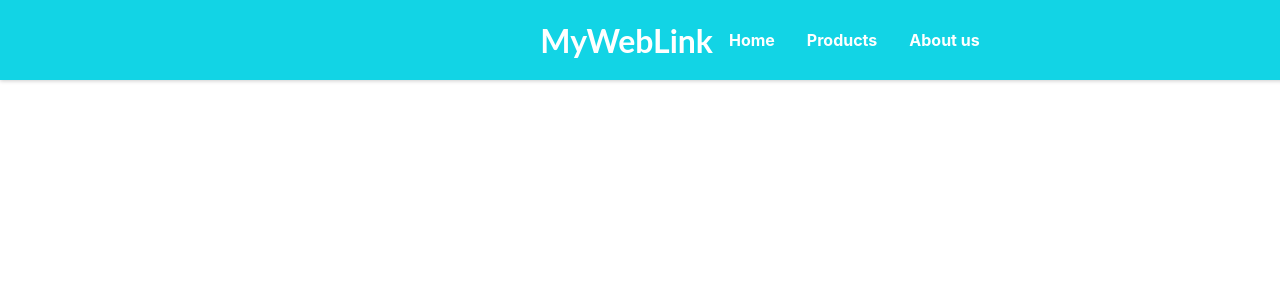
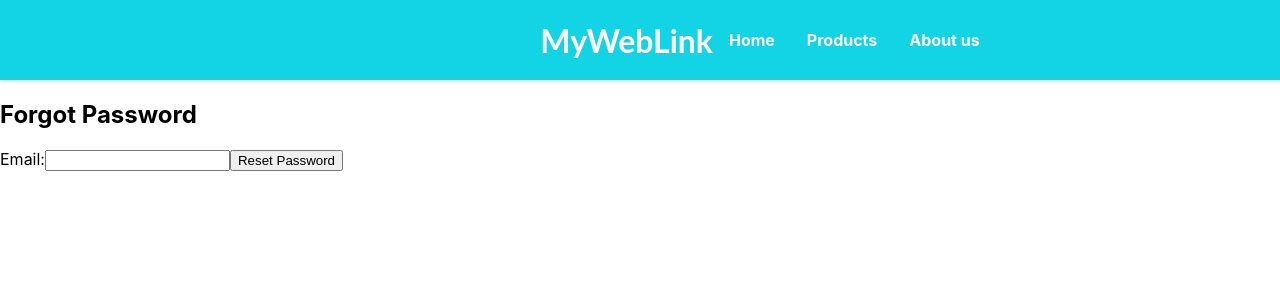
Before and after one commit to murari9945/expense-tracker, a React (Create React App) app: page /forgot-password in a window 1280 px wide. Shown: the top 300 px of the page. Built offline with nearby package versions, Linux system fonts and the light colour scheme.

Commit message:
forgot password

```diff
--- a/src/App.js
+++ b/src/App.js
@@ -5,6 +5,7 @@ import Layout from './Navigation/Layout';
 import SignUpPage from './SignUp/SignUpPage';
 import { useContext} from 'react';
 import { AuthContext } from './Auth/AuthContext';
+import ForgotPassword from './Auth/ForgetPassword';
 
 
 function App() {
@@ -31,7 +32,9 @@ function App() {
           ) : (
             <SignUpPage />
           )}</Route>
-
+    <Route path="/forgot-password">
+            <ForgotPassword />
+          </Route>
       </Switch>
 
     </Layout>
--- /dev/null
+++ b/src/Auth/ForgetPassword.js
@@ -0,0 +1,52 @@
+import React, { useRef, useState } from 'react';
+
+const ForgotPassword = () => {
+  const emailRef = useRef();
+  const [isLoading, setIsLoading] = useState(false);
+  const [isSent, setIsSent] = useState(false);
+
+  const handleSubmit = (e) => {
+    e.preventDefault();
+    const email = emailRef.current.value;
+    setIsLoading(true);
+
+    // Send password reset email
+    // Replace 'API_KEY' with your actual Firebase API key
+    fetch(`https://identitytoolkit.googleapis.com/v1/accounts:sendOobCode?key=AIzaSyClIPPOHZO2rXXR0jqDK2r6W4eXHCqU5SQ`, {
+      method: 'POST',
+      headers: {
+        'Content-Type': 'application/json',
+      },
+      body: JSON.stringify({
+        email: email,
+        requestType: 'PASSWORD_RESET',
+      }),
+    })
+      .then((response) => {
+        setIsLoading(false);
+        setIsSent(true);
+      })
+      .catch((error) => {
+        setIsLoading(false);
+        console.log('Error:', error);
+      });
+  };
+
+  return (
+    <div>
+      <h2>Forgot Password</h2>
+      {!isSent && (
+        <form onSubmit={handleSubmit}>
+          <label htmlFor="email">Email:</label>
+          <input type="email" id="email" ref={emailRef} required />
+          <button type="submit" disabled={isLoading}>
+            Reset Password
+          </button>
+        </form>
+      )}
+      {isSent && <p>Reset password link sent to your email address. Please check your inbox.</p>}
+    </div>
+  );
+};
+
+export default ForgotPassword;
--- a/src/SignUp/SignUpPage.js
+++ b/src/SignUp/SignUpPage.js
@@ -1,6 +1,6 @@
 import { useState, useRef, useContext,useEffect } from 'react';
 
-import { useHistory } from 'react-router-dom';
+import { useHistory,Link } from 'react-router-dom';
 import classes from './SignUpPage.module.css';
 import ProfilePage from '../Auth/ProfilePage';
 import { AuthContext } from '../Auth/AuthContext';
@@ -93,6 +93,10 @@ const SignUp = () => {
           console.log('Error:', error);
         });
     }
+    if (!isLogin) {
+      // Redirect to the forgot password page
+      history.push('/forgot-password');
+    }
 
 
 
@@ -127,9 +131,13 @@ const SignUp = () => {
           {!isLoading && <button>{isLogin ? 'login' : 'create account'}</button>}
 
 
-          <button type='button' className={classes.toggle} onClick={switchAuthModeHandler}>
-            {isLogin ? 'Create new account' : 'Login with existing account'}
-          </button>
+          {isLogin ? (
+            <Link to="/forgot-password">Forgot Password</Link>
+          ) : (
+            <button type="button" className={classes.toggle} onClick={switchAuthModeHandler}>
+              Create new account
+            </button>
+          )}
         </div>
       </form>
 
```
